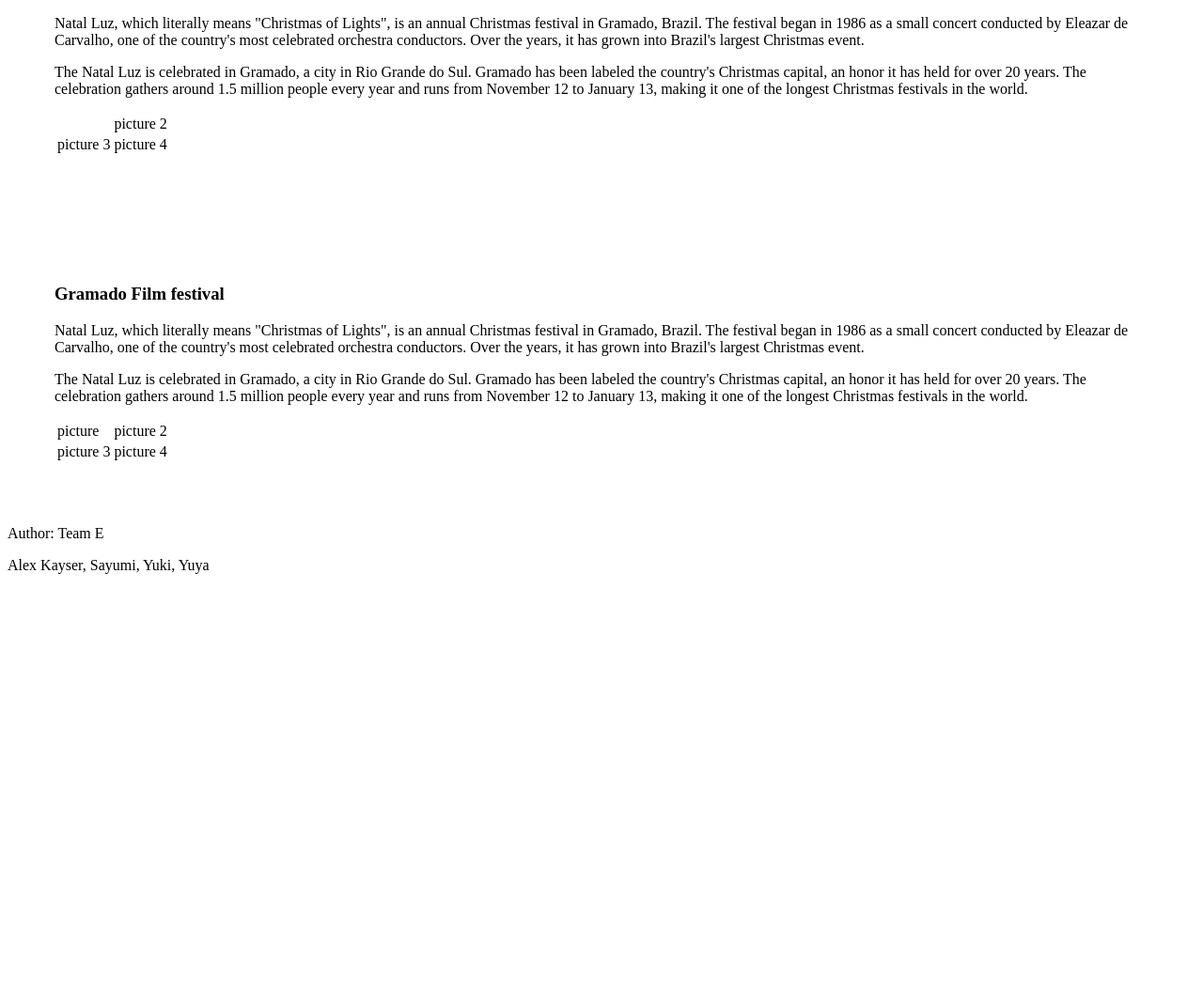
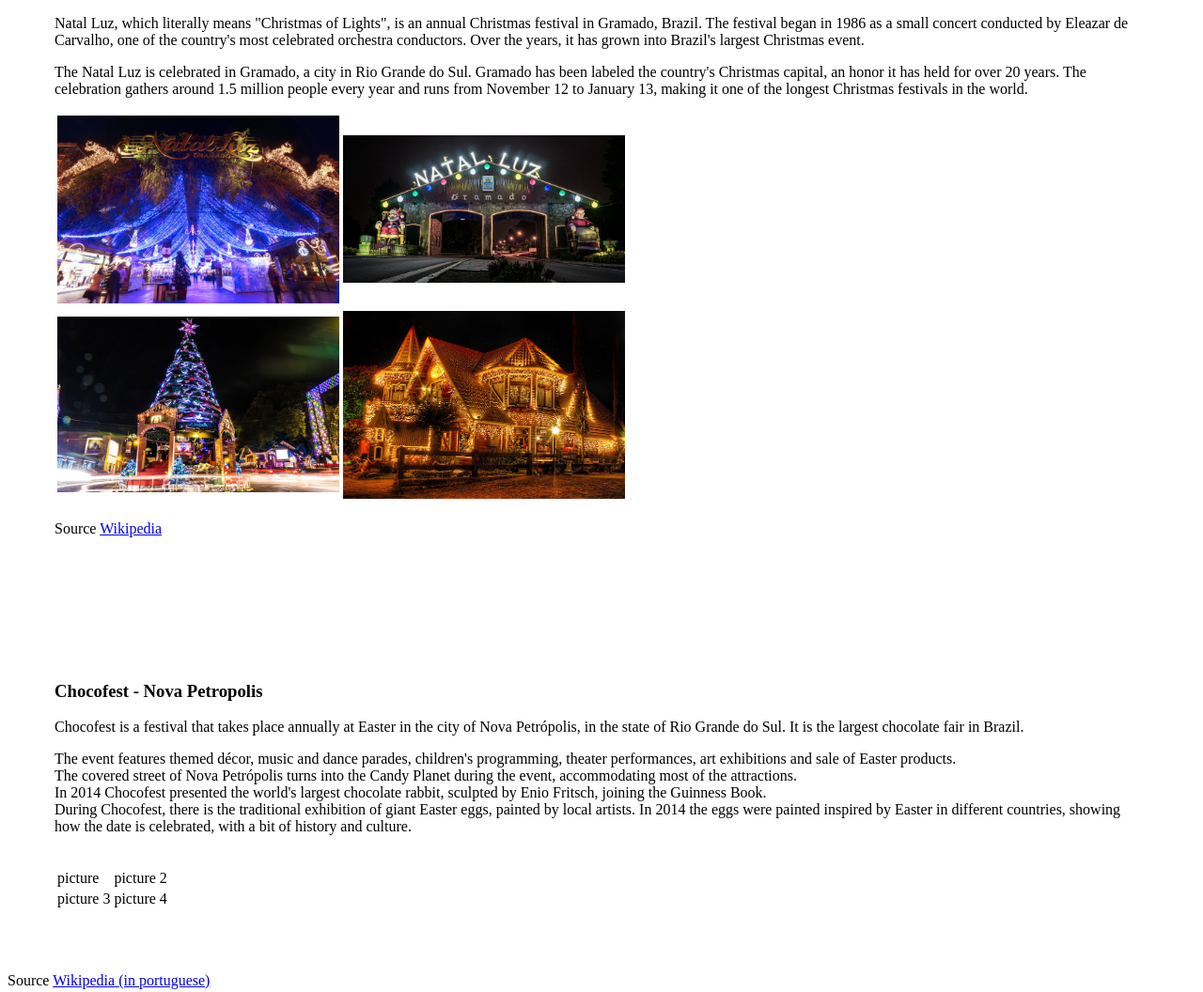
Before and after one commit to akctba/gramado, a plain HTML site: page event.html in a window 1280 px wide. Shown: the part 1891-2947 px from the top of the page at 94% size. Before the commit the page ends 2518 px from the top, so only its background shows below. Drawn offline with Linux system fonts and the light colour scheme.

Commit message:
Natal pictures

```diff
--- a/event.html
+++ b/event.html
@@ -71,22 +71,32 @@
             <p>The Natal Luz is celebrated in Gramado, a city in Rio Grande do Sul. Gramado has been labeled the country's Christmas capital, an honor it has held for over 20 years. The celebration gathers around 1.5 million people every year and runs from November 12 to January 13, making it one of the longest Christmas festivals in the world.</p>
             <table>
                 <tr>
-                    <td><img src="./images/natal.jpg" alt=""> </td>
-                    <td>picture 2</td>
+                    <td><img src="./images/natal.jpg" alt="" width="300px;">  </td>
+                    <td><img src="./images/natal1.jpg" alt="" width="300px;"> </td>
                 </tr>
                 <tr>
-                    <td>picture 3</td>
-                    <td>picture 4</td>
+                    <td><img src="./images/natal2.jpg" alt="" width="300px;"> </td>
+                    <td><img src="./images/natal3.jpg" alt="" width="300px;"> </td>
                 </tr>
             </table>
+
+            <p>Source <a href="https://en.wikipedia.org/wiki/Natal_Luz">Wikipedia</a> </p>
         </div>
 
         <br>
 
         <div id="chocolate" style="padding: 50px;">
-            <h3>Gramado Film festival</h3>
-            <p>Natal Luz, which literally means "Christmas of Lights", is an annual Christmas festival in Gramado, Brazil. The festival began in 1986 as a small concert conducted by Eleazar de Carvalho, one of the country's most celebrated orchestra conductors. Over the years, it has grown into Brazil's largest Christmas event.</p>
-            <p>The Natal Luz is celebrated in Gramado, a city in Rio Grande do Sul. Gramado has been labeled the country's Christmas capital, an honor it has held for over 20 years. The celebration gathers around 1.5 million people every year and runs from November 12 to January 13, making it one of the longest Christmas festivals in the world.</p>
+            <h3>Chocofest - Nova Petropolis</h3>
+            <p>Chocofest is a festival that takes place annually at Easter in the city of Nova Petrópolis, in the state of Rio Grande do Sul. It is the largest chocolate fair in Brazil.</p>
+            <p>The event features themed décor, music and dance parades, children's programming, theater performances, art exhibitions and sale of Easter products.
+                <br>
+                    The covered street of Nova Petrópolis turns into the Candy Planet during the event, accommodating most of the attractions.
+                <br>
+                    In 2014 Chocofest presented the world's largest chocolate rabbit, sculpted by Enio Fritsch, joining the Guinness Book.
+                <br>
+                    During Chocofest, there is the traditional exhibition of giant Easter eggs, painted by local artists. In 2014 the eggs were painted inspired by Easter in different countries, showing how the date is celebrated, with a bit of history and culture.
+            </p>
+            <br>
             <table>
                 <tr>
                     <td>picture</td>
@@ -99,8 +109,7 @@
             </table>
         </div>
 
-
-
+        <p>Source <a href="https://pt.wikipedia.org/wiki/Chocofest">Wikipedia (in portuguese)</a> </p>
 
     </section>
 
```
Also changed, not shown: images/natal.jpg (added), images/natal1.jpg (added), images/natal2.jpg (added), images/natal3.jpg (added), 1 other file.
